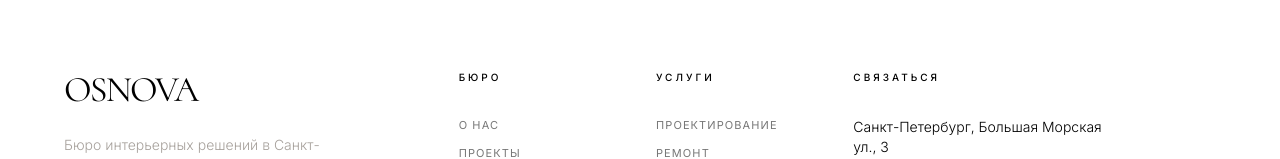
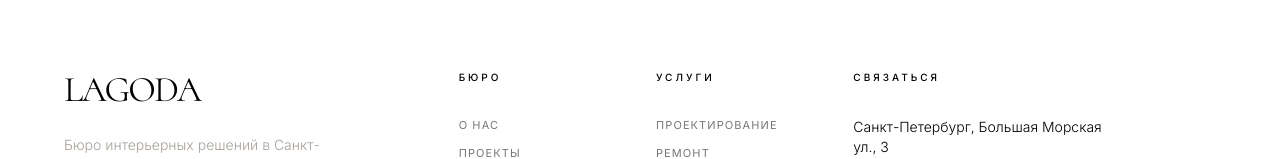
Before and after one commit to Gennzy/osnova-website, a React (Vite) app: page /blog/dizajn-kvartiry-v-starom-fonde-spb in a window 1280 px wide. Shown: the part 2405-2564 px from the top of the page. Built offline with nearby package versions, Linux system fonts and the light colour scheme; the HTML template or start-up script is replaced by a standard one.

Commit message:
Footer.tsx

```diff
--- a/src/components/Footer.tsx
+++ b/src/components/Footer.tsx
@@ -4,7 +4,7 @@ export function Footer({ onOpenInfo, onOpenCalc }: { onOpenInfo: (key: string) =
       <div className="max-w-7xl mx-auto">
         <div className="grid grid-cols-1 md:grid-cols-12 gap-12 md:gap-8 mb-24">
           <div className="md:col-span-4">
-            <span className="font-serif text-4xl tracking-tighter block mb-6">OSNOVA</span>
+            <span className="font-serif text-4xl tracking-tighter block mb-6">LAGODA</span>
             <p className="text-stone-400 font-light text-sm leading-relaxed max-w-xs">
               Бюро интерьерных решений в Санкт-Петербурге, где архитектурная точность встречается с эстетикой повседневности.
             </p>
```
